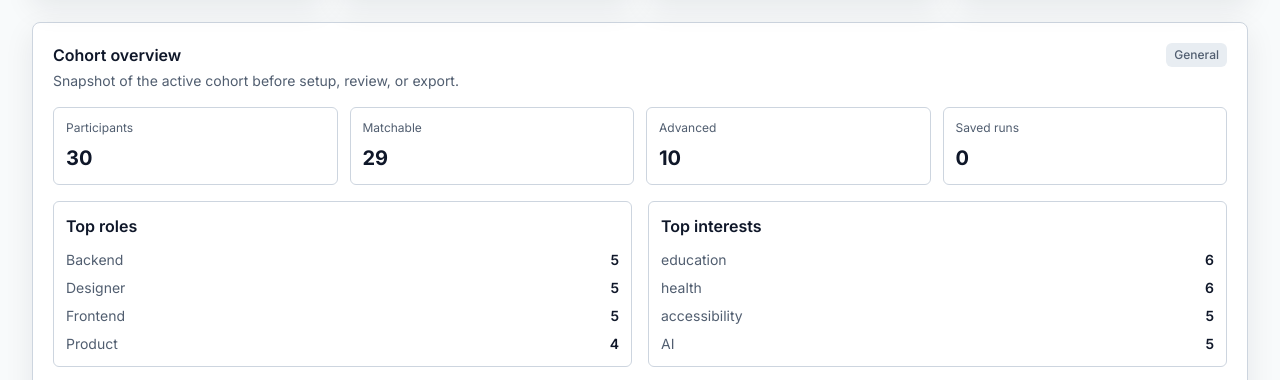
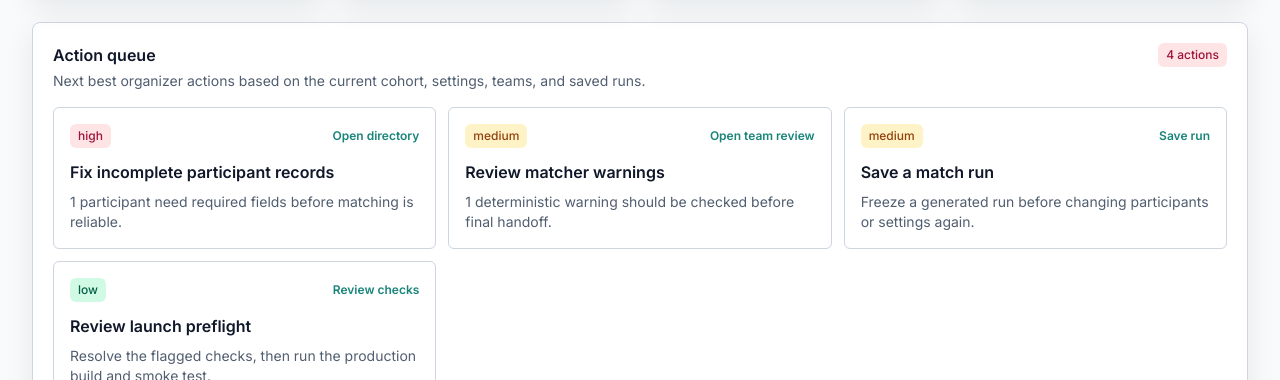
Before and after one commit to best-ed/HackMatch-AI, a Next.js app: page /admin in a window 1280 px wide. Shown: the part 572-952 px from the top of the page. Built offline with nearby package versions, Linux system fonts and the light colour scheme; no server answers; the database is empty.

Commit message:
feat: add admin action queue

```diff
--- a/app/admin/page.tsx
+++ b/app/admin/page.tsx
@@ -4,10 +4,12 @@ import Link from "next/link";
 import { AlertTriangle, CalendarDays, Download, Link2, Settings2, ShieldCheck, SlidersHorizontal, Users } from "lucide-react";
 import { AdminPersistenceStatus } from "@/components/admin-persistence-status";
 import { Badge, Card, EmptyState } from "@/components/ui";
+import { buildAdminActionQueue, type AdminActionQueueItem } from "@/lib/admin-action-queue";
 import { summarizeCohortOverview } from "@/lib/cohort-overview";
 import { evaluateDeploymentReadiness } from "@/lib/deployment-readiness";
 import { useHackMatchData } from "@/lib/local-store";
 import { generateTeams } from "@/lib/matching/algorithm";
+import { evaluateParticipantIntake } from "@/lib/participant-intake";
 import { getFinalSavedRun } from "@/lib/saved-run-final";
 import { validateMatchingSettings } from "@/lib/settings-guardrails";
 import { evaluateSupabaseReadiness } from "@/lib/supabase-readiness";
@@ -33,6 +35,7 @@ export default function AdminPage() {
     : 0;
   const latestRun = savedMatchRuns[0];
   const finalRun = getFinalSavedRun(savedMatchRuns);
+  const intakeSummary = evaluateParticipantIntake(cohortParticipants);
   const cohortOverview = summarizeCohortOverview({
     cohort: activeCohort,
     participants,
@@ -48,6 +51,16 @@ export default function AdminPage() {
     hasParticipants: participants.length > 0,
     hasGeneratedTeams: result.teams.length > 0,
     hasSavedRun: Boolean(latestRun)
+  });
+  const actionQueue = buildAdminActionQueue({
+    intake: intakeSummary,
+    settingsHealth,
+    result,
+    matchableCount: matchable.length,
+    assignedCount: assigned,
+    savedRuns: savedMatchRuns,
+    finalRun,
+    deployment: deploymentReadiness
   });
   const dashboardChecks = [
     {
@@ -101,6 +114,24 @@ export default function AdminPage() {
         <MetricCard href="/admin/teams" title="Team review" value={averageScore} detail={`${result.warnings.length} warning(s)`} icon={<ShieldCheck size={20} />} />
         <MetricCard href="/admin/teams" title="Saved runs" value={savedMatchRuns.length} detail={finalRun ? `Final: ${finalRun.name}` : latestRun ? `Latest: ${latestRun.name}` : "None saved"} icon={<Download size={20} />} />
       </div>
+      <Card className="space-y-4">
+        <div className="flex flex-wrap items-start justify-between gap-3">
+          <div>
+            <h2 className="font-semibold">Action queue</h2>
+            <p className="mt-1 text-sm text-muted-foreground">
+              Next best organizer actions based on the current cohort, settings, teams, and saved runs.
+            </p>
+          </div>
+          <Badge className={actionQueue.some((item) => item.priority === "high") ? "bg-rose-100 text-rose-800" : actionQueue.some((item) => item.priority === "medium") ? "bg-amber-100 text-amber-800" : "bg-emerald-100 text-emerald-800"}>
+            {actionQueue.length} action{actionQueue.length === 1 ? "" : "s"}
+          </Badge>
+        </div>
+        <div className="grid gap-3 lg:grid-cols-3">
+          {actionQueue.slice(0, 6).map((item) => (
+            <ActionQueueCard item={item} key={item.id} />
+          ))}
+        </div>
+      </Card>
       <Card className="space-y-4">
         <div className="flex flex-wrap items-start justify-between gap-3">
           <div>
@@ -320,6 +351,21 @@ function MetricCard({
   );
 }
 
+function ActionQueueCard({ item }: { item: AdminActionQueueItem }) {
+  return (
+    <Link href={item.href}>
+      <div className="h-full rounded-md border border-border bg-white p-4 transition hover:-translate-y-0.5 hover:border-primary hover:shadow-soft">
+        <div className="flex flex-wrap items-center justify-between gap-2">
+          <Badge className={priorityBadgeClass(item.priority)}>{item.priority}</Badge>
+          <span className="text-xs font-semibold text-primary">{item.actionLabel}</span>
+        </div>
+        <div className="mt-3 font-semibold">{item.title}</div>
+        <p className="mt-2 text-sm text-muted-foreground">{item.detail}</p>
+      </div>
+    </Link>
+  );
+}
+
 function OverviewMetric({ label, value }: { label: string; value: number }) {
   return (
     <div className="rounded-md border border-border bg-white p-3">
@@ -327,6 +373,12 @@ function OverviewMetric({ label, value }: { label: string; value: number }) {
       <div className="mt-2 text-xl font-bold">{value}</div>
     </div>
   );
+}
+
+function priorityBadgeClass(priority: AdminActionQueueItem["priority"]) {
+  if (priority === "high") return "bg-rose-100 text-rose-800";
+  if (priority === "medium") return "bg-amber-100 text-amber-800";
+  return "bg-emerald-100 text-emerald-800";
 }
 
 function OverviewList({ title, items }: { title: string; items: Array<{ label: string; count: number }> }) {
--- /dev/null
+++ b/lib/admin-action-queue.ts
@@ -0,0 +1,130 @@
+import type { DeploymentReadiness } from "@/lib/deployment-readiness";
+import type { MatchingResult, Participant, SavedMatchRun } from "@/lib/matching/types";
+import type { ParticipantIntakeSummary } from "@/lib/participant-intake";
+import type { SettingsHealth } from "@/lib/settings-guardrails";
+
+export type AdminActionQueueItem = {
+  id: string;
+  priority: "high" | "medium" | "low";
+  title: string;
+  detail: string;
+  href: string;
+  actionLabel: string;
+};
+
+export function buildAdminActionQueue({
+  intake,
+  settingsHealth,
+  result,
+  matchableCount,
+  assignedCount,
+  savedRuns,
+  finalRun,
+  deployment
+}: {
+  intake: ParticipantIntakeSummary;
+  settingsHealth: SettingsHealth;
+  result: MatchingResult;
+  matchableCount: number;
+  assignedCount: number;
+  savedRuns: SavedMatchRun[];
+  finalRun?: SavedMatchRun;
+  deployment: DeploymentReadiness;
+}): AdminActionQueueItem[] {
+  const items: AdminActionQueueItem[] = [];
+  const unassignedMatchable = Math.max(0, matchableCount - assignedCount);
+
+  if (intake.incompleteCount > 0) {
+    items.push({
+      id: "fix-incomplete-participants",
+      priority: "high",
+      title: "Fix incomplete participant records",
+      detail: `${intake.incompleteCount} participant${intake.incompleteCount === 1 ? "" : "s"} need required fields before matching is reliable.`,
+      href: "/admin/participants",
+      actionLabel: "Open directory"
+    });
+  }
+
+  if (settingsHealth.errors.length > 0) {
+    items.push({
+      id: "fix-settings-errors",
+      priority: "high",
+      title: "Resolve invalid matching settings",
+      detail: `${settingsHealth.errors.length} settings error${settingsHealth.errors.length === 1 ? "" : "s"} block a clean run.`,
+      href: "/admin/settings",
+      actionLabel: "Open settings"
+    });
+  }
+
+  if (unassignedMatchable > 0) {
+    items.push({
+      id: "review-unassigned",
+      priority: "medium",
+      title: "Review unassigned participants",
+      detail: `${unassignedMatchable} matchable participant${unassignedMatchable === 1 ? "" : "s"} are not assigned in the current live run.`,
+      href: "/admin/matching",
+      actionLabel: "Open match setup"
+    });
+  }
+
+  if (result.warnings.length > 0) {
+    items.push({
+      id: "review-matcher-warnings",
+      priority: "medium",
+      title: "Review matcher warnings",
+      detail: `${result.warnings.length} deterministic warning${result.warnings.length === 1 ? "" : "s"} should be checked before final handoff.`,
+      href: "/admin/teams",
+      actionLabel: "Open team review"
+    });
+  }
+
+  if (savedRuns.length === 0) {
+    items.push({
+      id: "save-first-run",
+      priority: "medium",
+      title: "Save a match run",
+      detail: "Freeze a generated run before changing participants or settings again.",
+      href: "/admin/teams",
+      actionLabel: "Save run"
+    });
+  } else if (!finalRun) {
+    items.push({
+      id: "mark-final-run",
+      priority: "low",
+      title: "Mark the final saved run",
+      detail: "Choose the organizer-approved saved run for final exports and handoff.",
+      href: "/admin/teams",
+      actionLabel: "Mark final"
+    });
+  }
+
+  if (deployment.status === "review") {
+    items.push({
+      id: "deployment-review",
+      priority: "low",
+      title: "Review launch preflight",
+      detail: deployment.detail,
+      href: "/admin",
+      actionLabel: "Review checks"
+    });
+  }
+
+  if (items.length === 0) {
+    items.push({
+      id: "ready-for-handoff",
+      priority: "low",
+      title: "Ready for organizer handoff",
+      detail: "Core readiness checks look healthy. Review teams, mark a final run, and export when ready.",
+      href: "/admin/teams",
+      actionLabel: "Open team review"
+    });
+  }
+
+  return items.sort((left, right) => priorityRank(left.priority) - priorityRank(right.priority));
+}
+
+function priorityRank(priority: AdminActionQueueItem["priority"]) {
+  if (priority === "high") return 0;
+  if (priority === "medium") return 1;
+  return 2;
+}
```
Also changed, not shown: 1 other file (tests, documents, lock files or other folders).
